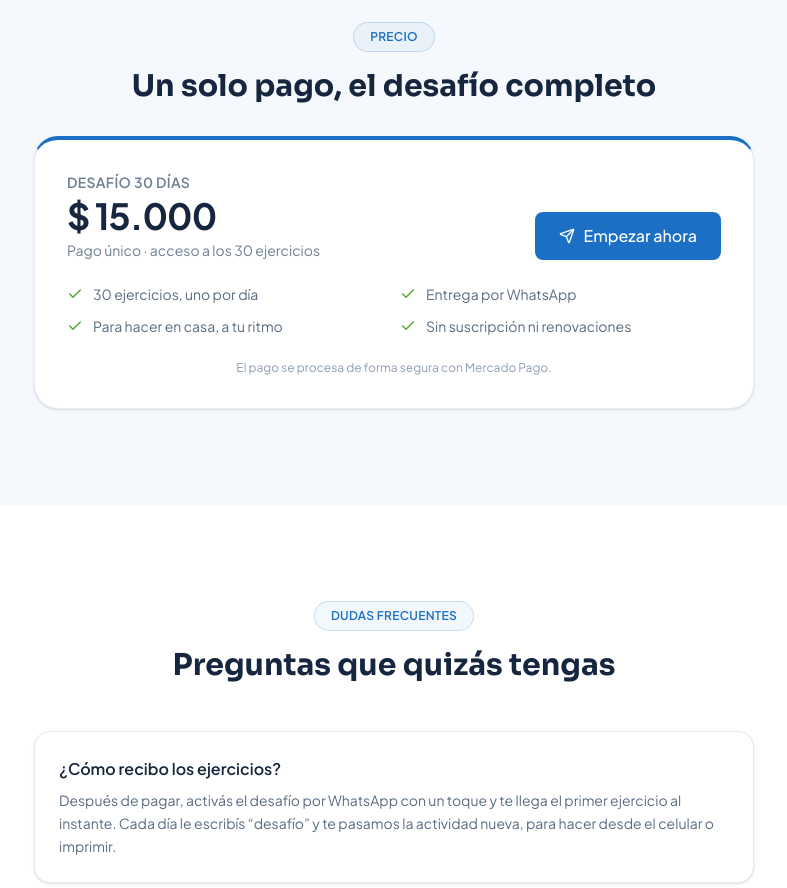
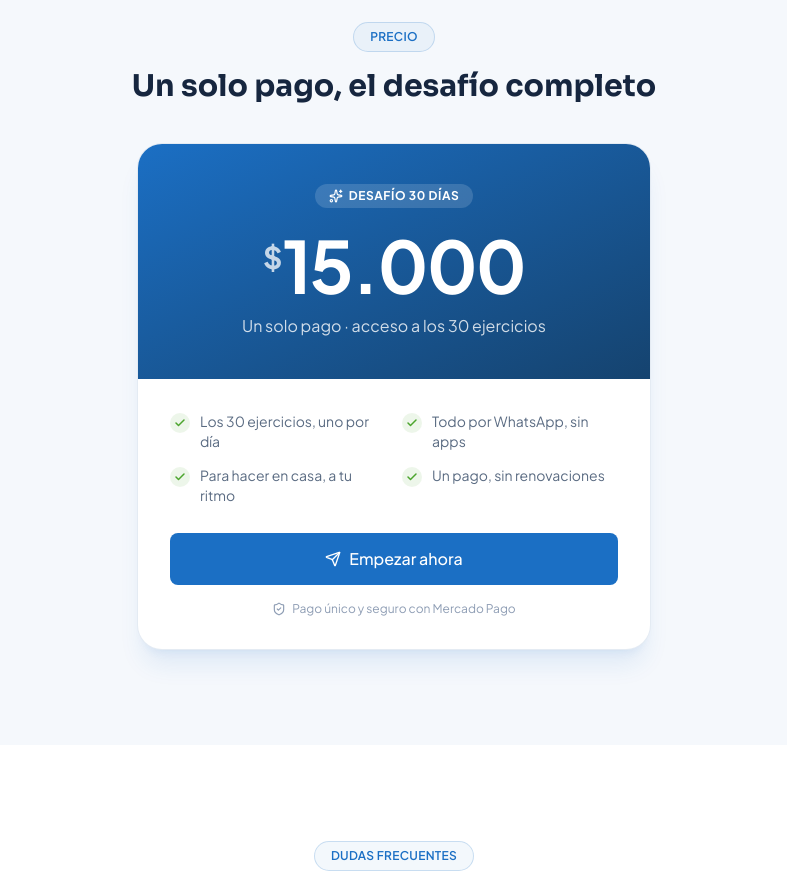
Before and after one commit to manukpo10/TIAM-frontend, a React (Vite) app: page /desafio-30-dias in a window 1280 px wide. Shown: the part 2740-3628 px from the top of the page, without its empty margins (246-1033 px from the left). Built offline with nearby package versions, Linux system fonts and the light colour scheme.

Commit message:
style(desafio): redesign the pricing card for more impact
Make the price the hero on a brand-gradient header, give the card depth,
switch features to check-circles with a full-width CTA, and align the
"por WhatsApp" wording with the user-initiated model.

```diff
--- a/src/pages/desafio-30-dias/Desafio30DiasPage.tsx
+++ b/src/pages/desafio-30-dias/Desafio30DiasPage.tsx
@@ -442,35 +442,50 @@ export function Desafio30DiasPage() {
               Un solo pago, el desafío completo
             </h2>
 
-            <div className="mt-8 rounded-3xl border border-slate-100 border-t-4 border-t-tiam-blue bg-white p-8 shadow-sm text-left">
-              <div className="flex flex-col sm:flex-row sm:items-end sm:justify-between gap-4">
-                <div>
-                  <p className="text-sm font-semibold text-slate-500 uppercase tracking-wide">Desafío 30 días</p>
-                  <p className="mt-1 text-4xl font-extrabold tracking-tight text-slate-900">
-                    {formatPrice(PRICE_ARS)}
-                  </p>
-                  <p className="mt-1 text-sm text-slate-500">Pago único · acceso a los 30 ejercicios</p>
+            <div className="mx-auto mt-10 max-w-lg overflow-hidden rounded-3xl bg-white shadow-xl shadow-tiam-blue/10 ring-1 ring-slate-100">
+              {/* Hero band — the price is the star */}
+              <div className="bg-gradient-to-br from-tiam-blue to-tiam-blue-dark px-8 py-10 text-white">
+                <span className="inline-flex items-center gap-1.5 rounded-full bg-white/15 px-3.5 py-1 text-xs font-bold uppercase tracking-wider">
+                  <Sparkles className="h-3.5 w-3.5" />
+                  Desafío 30 días
+                </span>
+                <div className="mt-5 flex items-start justify-center">
+                  <span className="mt-2.5 text-3xl font-bold text-white/75">$</span>
+                  <span className="text-6xl font-extrabold leading-none tracking-tight sm:text-7xl">
+                    {PRICE_ARS.toLocaleString('es-AR')}
+                  </span>
                 </div>
-                <Button size="lg" className="w-full sm:w-auto min-h-[44px]" onClick={handleBuy}>
+                <p className="mt-3 text-white/80">Un solo pago · acceso a los 30 ejercicios</p>
+              </div>
+
+              {/* Body — benefits + CTA */}
+              <div className="px-8 py-8 text-left">
+                <ul className="grid gap-x-4 gap-y-3.5 sm:grid-cols-2">
+                  {[
+                    'Los 30 ejercicios, uno por día',
+                    'Todo por WhatsApp, sin apps',
+                    'Para hacer en casa, a tu ritmo',
+                    'Un pago, sin renovaciones',
+                  ].map((text) => (
+                    <li key={text} className="flex items-start gap-2.5">
+                      <span className="mt-0.5 flex h-5 w-5 shrink-0 items-center justify-center rounded-full bg-tiam-green/10">
+                        <Check className="h-3 w-3 text-tiam-green" strokeWidth={3} />
+                      </span>
+                      <span className="text-sm text-slate-600">{text}</span>
+                    </li>
+                  ))}
+                </ul>
+
+                <Button size="lg" className="mt-7 w-full min-h-[52px] text-base" onClick={handleBuy}>
                   <Send className="h-4 w-4" />
                   Empezar ahora
                 </Button>
+
+                <p className="mt-4 flex items-center justify-center gap-1.5 text-xs text-slate-400">
+                  <ShieldCheck className="h-3.5 w-3.5" />
+                  Pago único y seguro con Mercado Pago
+                </p>
               </div>
-
-              <ul className="mt-6 grid gap-3 sm:grid-cols-2">
-                {[
-                  '30 ejercicios, uno por día',
-                  'Entrega por WhatsApp',
-                  'Para hacer en casa, a tu ritmo',
-                  'Sin suscripción ni renovaciones',
-                ].map((text) => (
-                  <FeatureCheck key={text} text={text} />
-                ))}
-              </ul>
-
-              <p className="mt-6 text-xs text-slate-400 text-center">
-                El pago se procesa de forma segura con Mercado Pago.
-              </p>
             </div>
           </div>
         </section>
```
